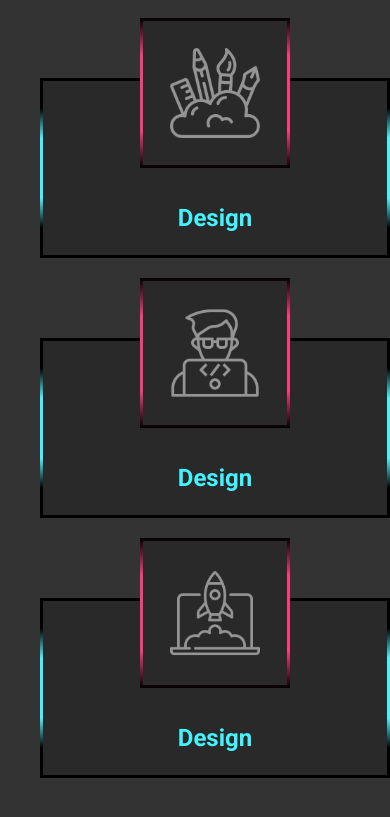
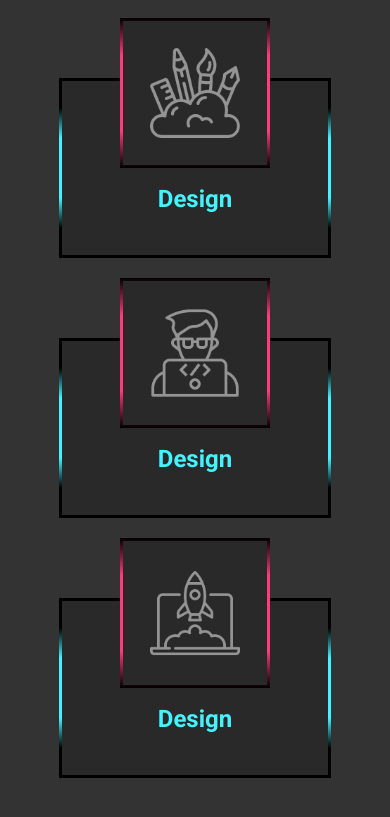
Before and after one commit to Codooze/CoolCSS, a React (Vite) app: page / in a window 390 px wide. Shown: the part 865-1682 px from the top of the page. Built offline with nearby package versions, Linux system fonts and the light colour scheme; no server answers.

Commit message:
improving card responsiveness

```diff
--- a/src/cardUI/cardUI.scss
+++ b/src/cardUI/cardUI.scss
@@ -20,7 +20,7 @@
 
 .card {
     position: relative;
-    width: 350px;
+    width: 17rem;
     height: 180px;
     background: #333;
     transition: 0.5s;
@@ -40,7 +40,7 @@
         .details {
             transition: 0.5s;
             text-align: center;
-            transform: translateY(50px);
+            transform: translateY(69px);
 
             h2 {
                 color: #45f3ff;
@@ -63,12 +63,11 @@
     }
 
     &:hover {
-        height: 450px;
+        height: 25em;
 
         .imgBx {
-            top: 25px;
-            width: 250px;
-            height: 250px;
+            top: 2rem;
+            width: 12rem;
         }
 
 
```
